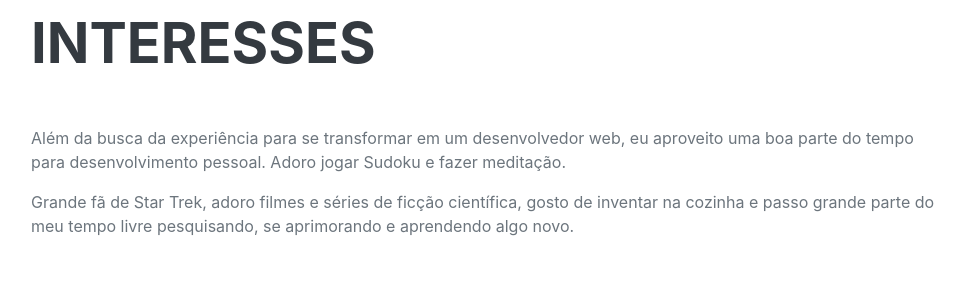
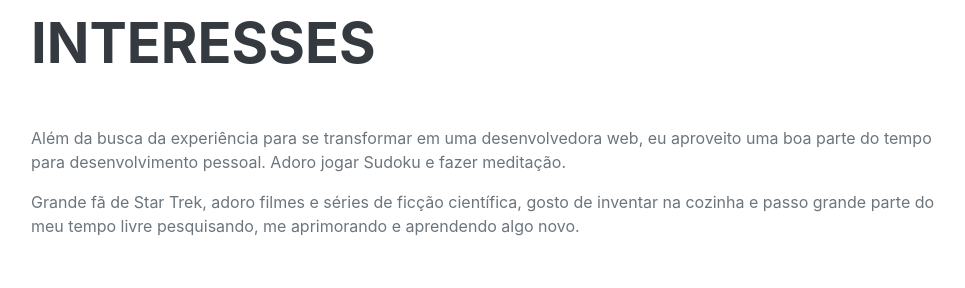
Before and after one commit to Nathaliarsilva/Curriculo, a plain HTML site: page index.html in a window 1280 px wide. Shown: the part 3480-3768 px from the top of the page, without its empty margins (289-1254 px from the left). Drawn offline with nearby package versions, Linux system fonts and the light colour scheme; a web font is replaced by a local one.

Commit message:
Alteração em 'Interesses' e no 'curriculo.pdf'

```diff
--- a/index.html
+++ b/index.html
@@ -187,13 +187,13 @@
         <section class="resume-section" id="interests">
             <div class="resume-section-content">
                 <h2 data-aos="fade-right" class="mb-5">Interesses</h2>
-                <p>Além da busca da experiência para se transformar em um desenvolvedor web, eu aproveito uma boa parte
+                <p>Além da busca da experiência para se transformar em uma desenvolvedora web, eu aproveito uma boa parte
                     do tempo para
                     desenvolvimento pessoal. Adoro jogar Sudoku e fazer meditação.</p>
                 <p class="mb-0">
                     Grande fã de Star Trek, adoro filmes e séries de ficção científica, gosto de inventar na cozinha e
                     passo grande
-                    parte do meu tempo livre pesquisando, se aprimorando e aprendendo algo novo.</p>
+                    parte do meu tempo livre pesquisando, me aprimorando e aprendendo algo novo.</p>
             </div>
         </section>
 
```
Also changed, not shown: 1 other file.
